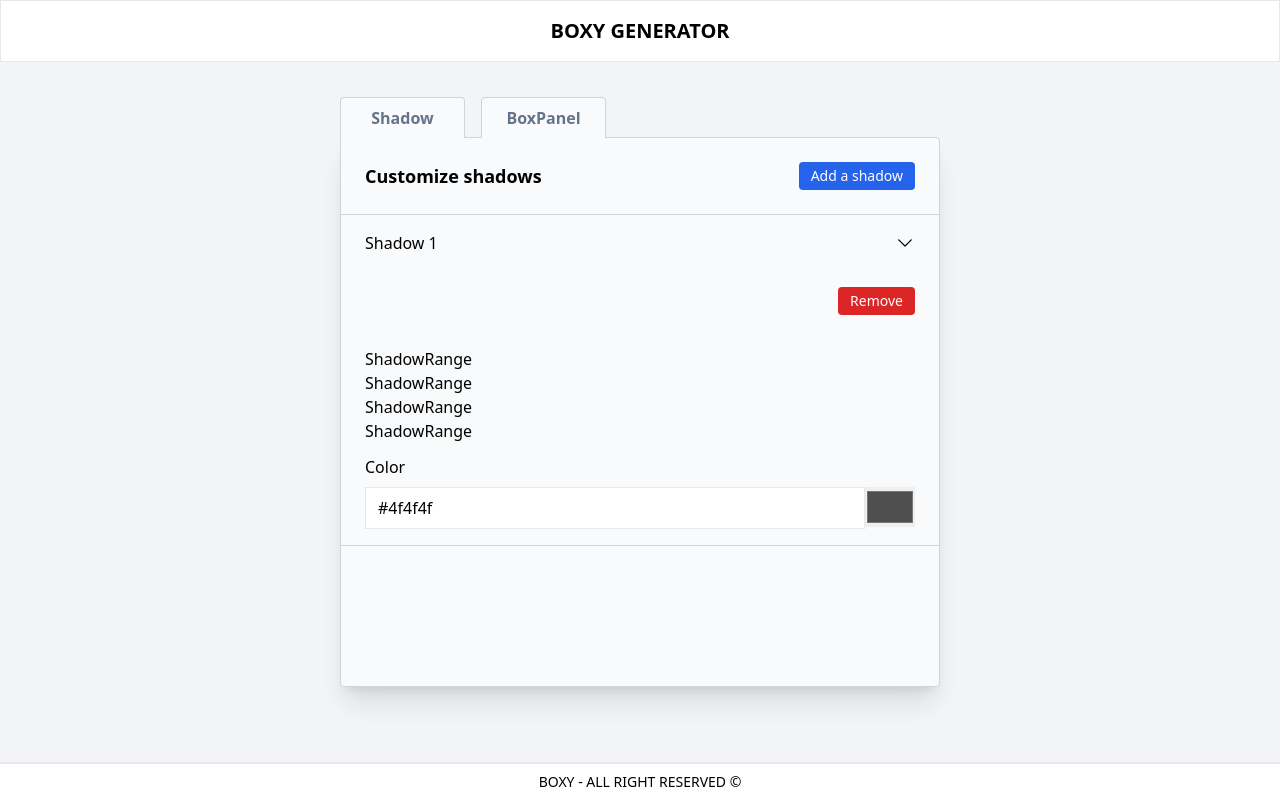
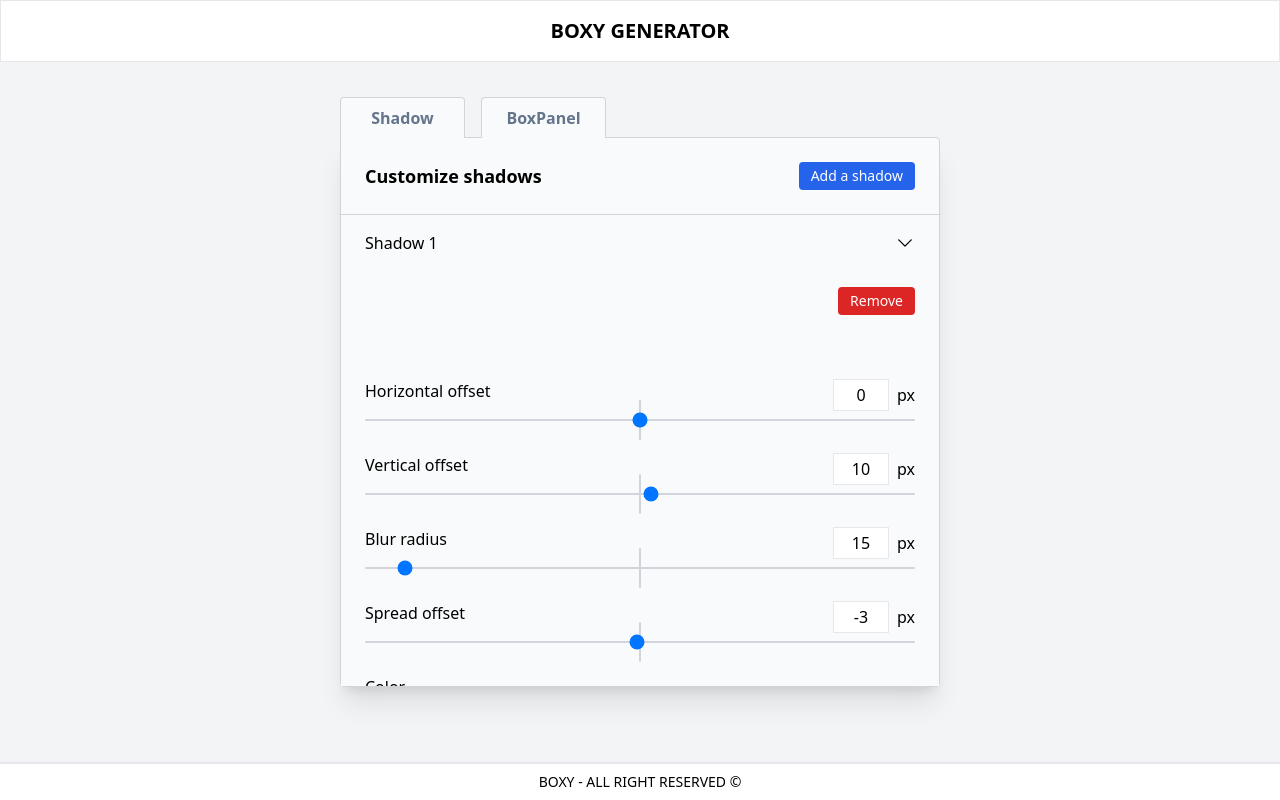
Before and after one commit to Abdourahamane10/box-shadow-generator, a React (Vite) app: page / in a window 1280 px wide. Built offline with nearby package versions, Linux system fonts and the light colour scheme.

Commit message:
Mise en place du contenu du composent ShadowRange

```diff
--- a/src/layouts/ShadowList/ShadowRange.jsx
+++ b/src/layouts/ShadowList/ShadowRange.jsx
@@ -1,5 +1,32 @@
-export default function ShadowRange() {
+import { useDispatch } from "react-redux"
+import { updateShadowValue } from "../../features/shadows"
+
+export default function ShadowRange({inputData, shadowID}) {
+
+  const dispatch = useDispatch()
+
+  function handleInputs(e){
+    dispatch(updateShadowValue({
+      inputNumber: inputData.inputNumber,
+      value: e.target.value,
+      shadowID
+    }))
+  }
+
+
   return (
-    <div>ShadowRange</div>
+    <div className="my-8">
+      <div className="flex justify-between">
+        <p>{inputData.name}</p>
+        <div className="flex items-baseline mb-2">
+          <input onChange={handleInputs} value={inputData.value} className="w-14 h-8 mr-2 border border-gray-200 text-center" type="number" />
+          <p>px</p>
+        </div>
+      </div>
+      <div className="relative z-0 w-full flex items-center">
+        <input onChange={handleInputs} value={inputData.value} className="w-full h-[2px] rounded-lg bg-gray-300 appearance-none cursor-pointer" type="range" min={inputData.minMax[0]} max={inputData.minMax[1]} />
+        <div className="absolute -z-10 top-1/2 left-1/2 -translate-x-1/2 -translate-y-1/2 w-0.5 h-10 rounded bg-gray-300" ></div>
+      </div>
+    </div>
   )
 }
```
